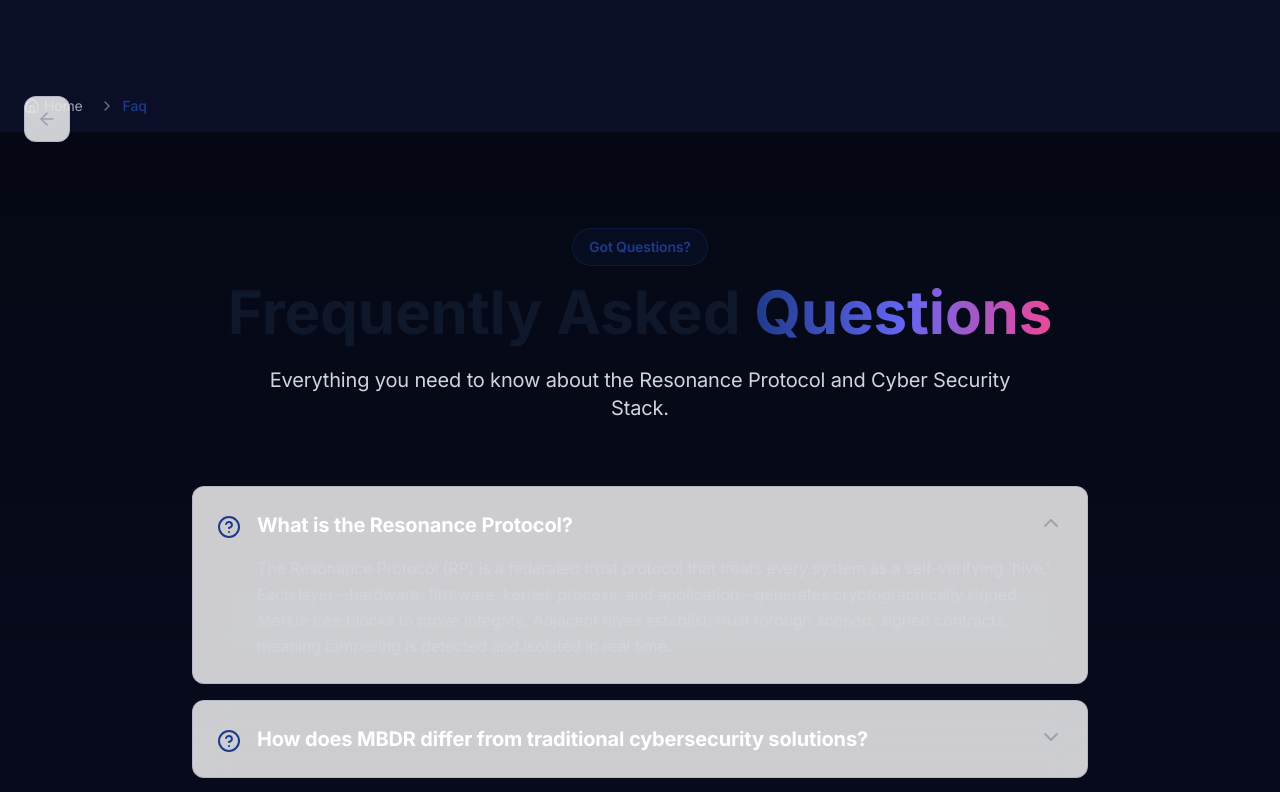
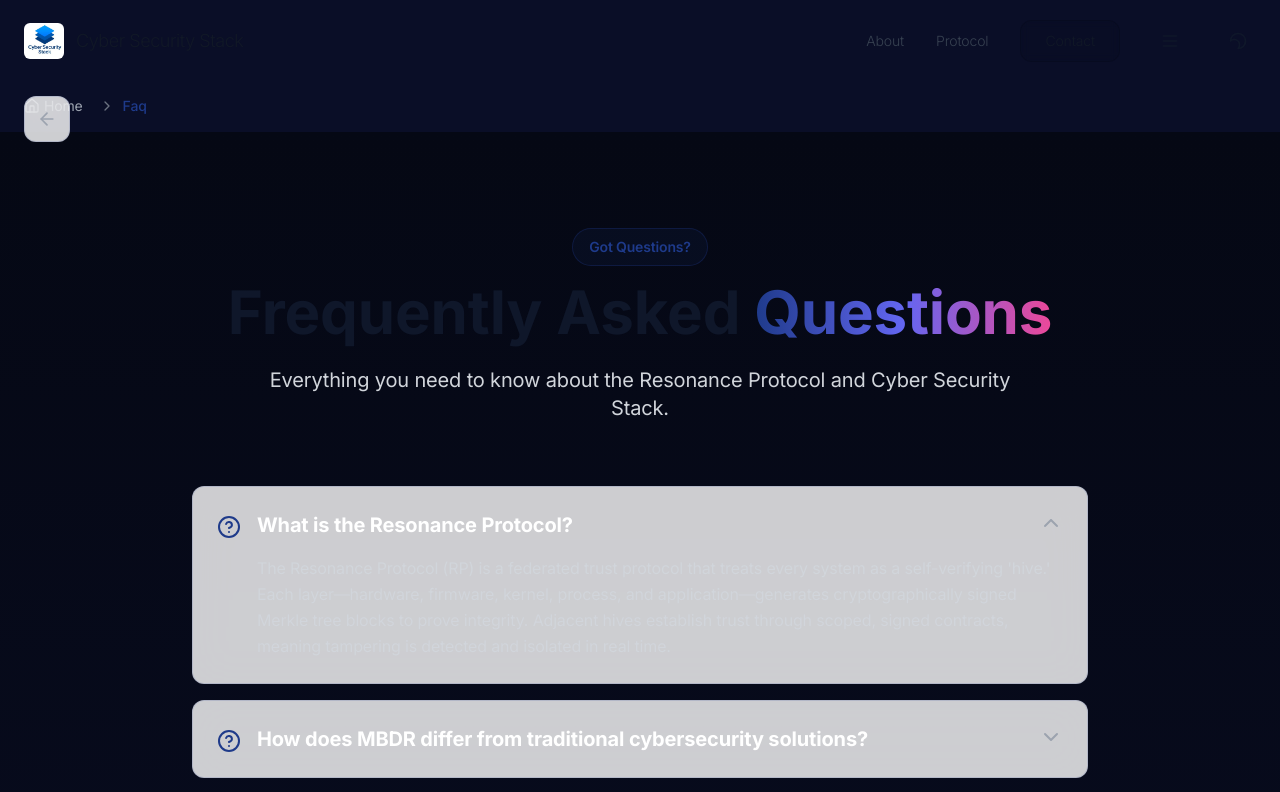
Before and after one commit to DevanshM1211/Cybersecurity-Stack-Website, a Next.js app: page /faq in a window 1280 px wide. Shown: the top 792 px of the page. Built offline with nearby package versions, Linux system fonts and the light colour scheme.

Commit message:
Navbar: render globally in layout; underline active link; remove per-page Navbar import

```diff
--- a/app/layout.tsx
+++ b/app/layout.tsx
@@ -2,6 +2,10 @@
 import { Inter, Roboto_Mono } from "next/font/google";
 import "./globals.css";
 import { ThemeProvider } from "@/contexts/ThemeContext";
+import dynamic from "next/dynamic";
+
+// Client-only Navbar to avoid SSR context issues
+const Navbar = dynamic(() => import("@/components/Navbar"), { ssr: false });
 
 const inter = Inter({
   subsets: ["latin"],
@@ -242,6 +246,7 @@
       </head>
       <body className={inter.className}>
         <ThemeProvider>
+          <Navbar />
           {/* Skip to main content link for accessibility */}
           <a
             href="#main-content"
--- a/app/page.tsx
+++ b/app/page.tsx
@@ -1,6 +1,5 @@
 "use client";
 
-import dynamic from "next/dynamic";
 import Hero from "@/components/Hero";
 import LogoLoop from "@/components/LogoLoop";
 import CoreFeatures from "@/components/CoreFeatures";
@@ -9,14 +8,9 @@
 import Footer from "@/components/Footer";
 import BackToTop from "@/components/BackToTop";
 
-const Navbar = dynamic(() => import("@/components/Navbar"), {
-  ssr: false,
-});
-
 export default function Home() {
   return (
     <main id="main-content" className="min-h-screen">
-      <Navbar />
       <Hero />
       <LogoLoop />
       <CoreFeatures />
--- a/components/Navbar.tsx
+++ b/components/Navbar.tsx
@@ -105,7 +105,7 @@
                 whileHover={{ y: -2 }}
                 className={`transition-colors text-sm font-light focus:outline-none focus:text-cyber-blue ${
                   pathname === link.href
-                    ? "text-cyber-blue font-medium"
+                    ? "text-cyber-blue font-medium underline underline-offset-8 decoration-2"
                     : "text-gray-700 hover:text-gray-900 dark:text-gray-300 dark:hover:text-white"
                 }`}
               >
@@ -229,7 +229,7 @@
                         transition={{ delay: index * 0.05 }}
                         className={`block py-3 px-4 rounded-lg transition-all text-sm font-light ${
                           pathname === link.href
-                            ? "text-cyber-blue bg-black/5 dark:bg-white/[0.08]"
+                            ? "text-cyber-blue underline underline-offset-4 decoration-2 bg-black/5 dark:bg-white/[0.08]"
                             : "text-gray-700 hover:text-gray-900 hover:bg-black/5 dark:text-gray-300 dark:hover:text-white dark:hover:bg-white/[0.05]"
                         }`}
                         onClick={() => setIsMobileMenuOpen(false)}
```
